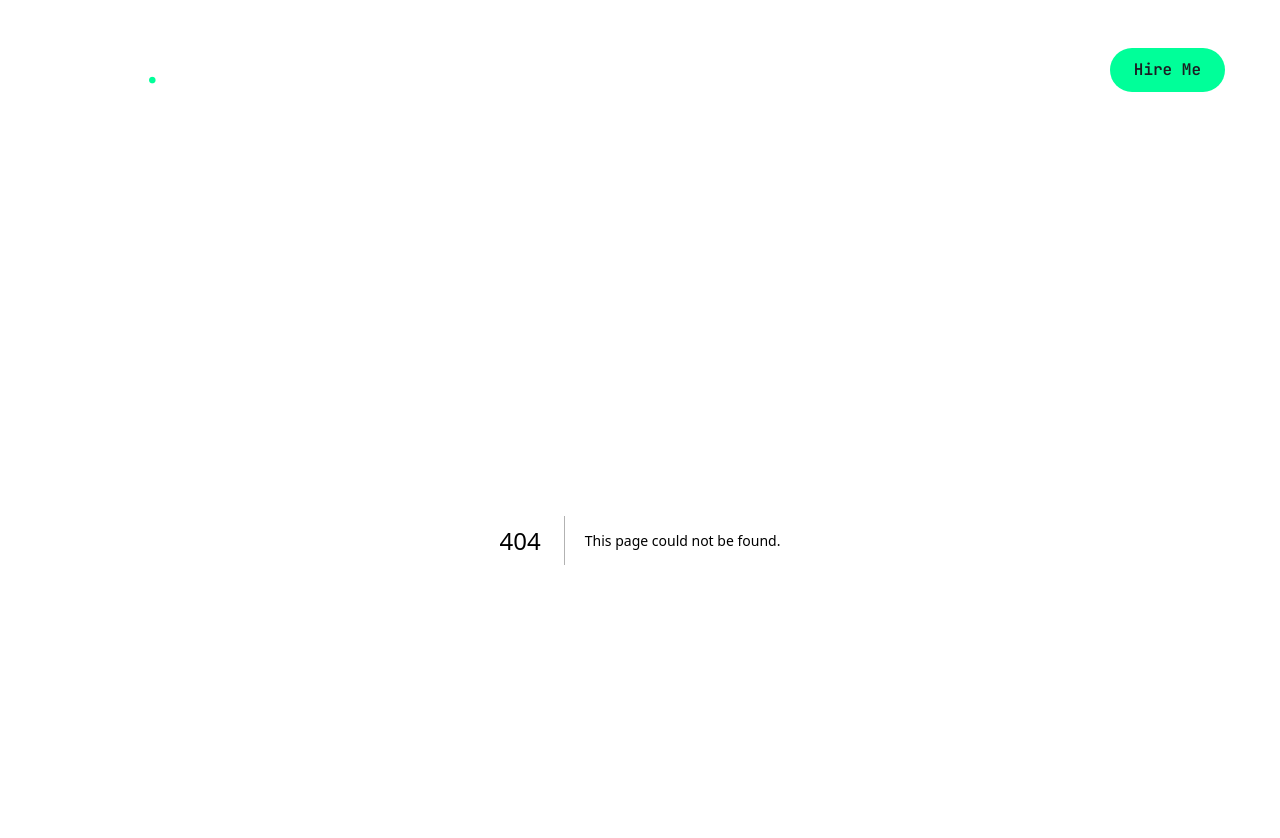
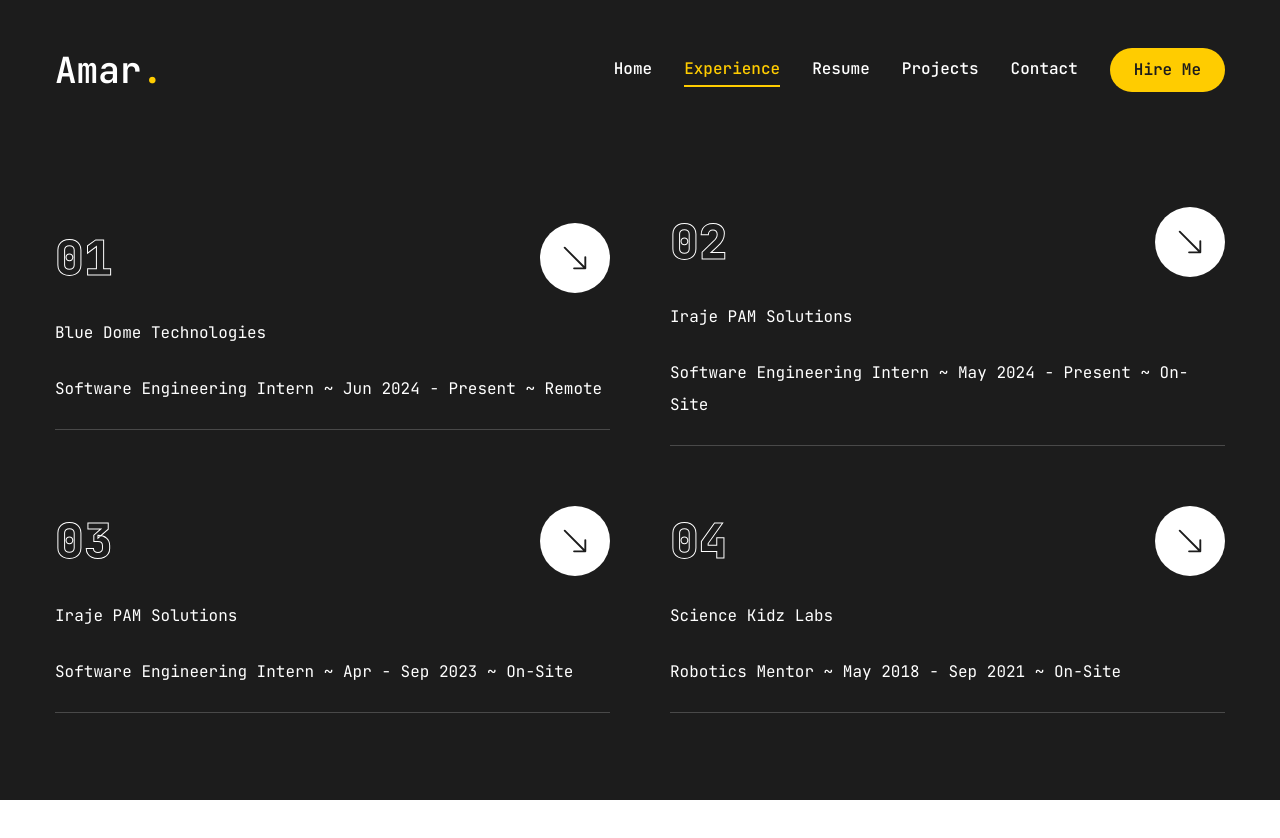
Before and after one commit to AmarMaster/amar-portfolio, a Next.js app: page /experience in a window 1280 px wide. Before the commit this address had no page. Shown: the top 838 px of the page. After the commit the page ends 800 px from the top, so only its background shows below. Built offline with nearby package versions, Linux system fonts and the light colour scheme.

Commit message:
commit 2

```diff
--- /dev/null
+++ b/app/experience/page.jsx
@@ -0,0 +1,80 @@
+"use client";
+
+import { BsArrowDownRight } from "react-icons/bs";
+import Link from "next/link";
+
+const experiences = [
+  {
+    num: "01",
+    title: "Blue Dome Technologies",
+    description: "Software Engineering Intern ~ Jun 2024 - Present ~ Remote",
+    href: "",
+  },
+  {
+    num: "02",
+    title: "Iraje PAM Solutions",
+    description: "Software Engineering Intern ~ May 2024 - Present ~ On-Site",
+    href: "",
+  },
+  {
+    num: "03",
+    title: "Iraje PAM Solutions",
+    description: "Software Engineering Intern ~ Apr - Sep 2023 ~ On-Site",
+    href: "",
+  },
+  {
+    num: "04",
+    title: "Science Kidz Labs",
+    description: "Robotics Mentor ~ May 2018 - Sep 2021 ~ On-Site",
+    href: "",
+  },
+];
+
+import { motion } from "framer-motion";
+
+const Skills = () => {
+  return (
+    <section className="min-h-[80vh] flex flex-col justify-center py-12 xl:py-0">
+      <div className="container mx-auto">
+        <motion.div
+          initial={{ opacity: 0 }}
+          animate={{
+            opacity: 1,
+            transition: { delay: 2.4, duration: 0.4, ease: "easeIn" },
+          }}
+          className="grid grid-cols-1 md:grid-cols-2 gap-[60px]"
+        >
+          {experiences.map((experience, index) => {
+            return (
+              <div
+                key={index}
+                className="flex-1 flex flex-col justify-center gap-6 group"
+              >
+                {/* top */}
+                <div className="w-full flex justify-between items-center">
+                  <div className="text-5xl font-extrabold text-outline text-transparent group-hover:text-outline-hover transition-all duration-500">
+                    {experience.num}
+                  </div>
+                  <Link
+                    href={experience.href}
+                    className="w-[70px] h-[70px] rounded-full bg-white group-hover:bg-accent transition-all duration-500 flex justify-center items-center hover:-rotate-45"
+                  >
+                    <BsArrowDownRight className="text-primary text-3xl" />
+                  </Link>
+                </div>
+                {/* heading */}
+                <h2>{experience.title}</h2>
+                {/* description */}
+                <p>{experience.description}</p>
+                {/* border */}
+                <div className="border-b border-white/20 w-full"></div>
+              </div>
+            );
+          })}
+        </motion.div>
+      </div>
+    </section>
+  );
+};
+
+export default Skills;
--- a/app/globals.css
+++ b/app/globals.css
@@ -15,4 +15,11 @@
   .h3 {
     @apply text-[20px] xl:text-[24px] leading-[1.1] font-semibold;
   }
+  .text-outline {
+    -webkit-text-stroke: 1px #ffffff;
+  }
+
+  .text-outline-hover {
+    -webkit-text-stroke: 1px #FFCC00;
+  }
 }
--- a/app/skills/page.jsx
+++ /dev/null
@@ -1,31 +0,0 @@
-"use client";
-
-import { BsArrowDownRight } from "react-icons/bs";
-import Link from "next/link";
-
-const skills = [
-  {
-    num: '01',
-    title: 'Artificial Intelligence and Machine Learning',
-    description: 'Ek jalebi tel mein',
-    href : ""
-  },
-  {
-    num: '01',
-    title: 'Artificial Intelligence and Machine Learning',
-    description: 'Ek jalebi tel mein',
-    href : ""
-  },
-  {
-    num: '01',
-    title: 'Artificial Intelligence and Machine Learning',
-    description: 'Ek jalebi tel mein',
-    href : ""
-  },
-]
-
-const Skills = () => {
-  return <div>skills page</div>;
-};
-
-export default Skills;
--- a/components/Nav.jsx
+++ b/components/Nav.jsx
@@ -9,8 +9,8 @@
     path: "/",
   },
   {
-    name: "skills",
-    path: "/skills",
+    name: "experience",
+    path: "/experience",
   },
   {
     name: "resume",
--- a/components/ui/MobileNav.jsx
+++ b/components/ui/MobileNav.jsx
@@ -11,16 +11,16 @@
     path: "/",
   },
   {
-    name: "services",
-    path: "/services",
+    name: "experience",
+    path: "/experience",
   },
   {
     name: "resume",
     path: "/resume",
   },
   {
-    name: "work",
-    path: "/work",
+    name: "projects",
+    path: "/projects",
   },
   {
     name: "contact",
--- a/tailwind.config.js
+++ b/tailwind.config.js
@@ -24,10 +24,10 @@
     },
     extend: {
       colors:{
-        primary:'#1c1c22',
+        primary:'#1C1C1C',
         accent:{
-          DEFAULT: '#00ff99',
-          hover: '#00e187',
+          DEFAULT: '#FFCC00',
+          hover: '#CC9900',
         }
       },
       keyframes: {
```
